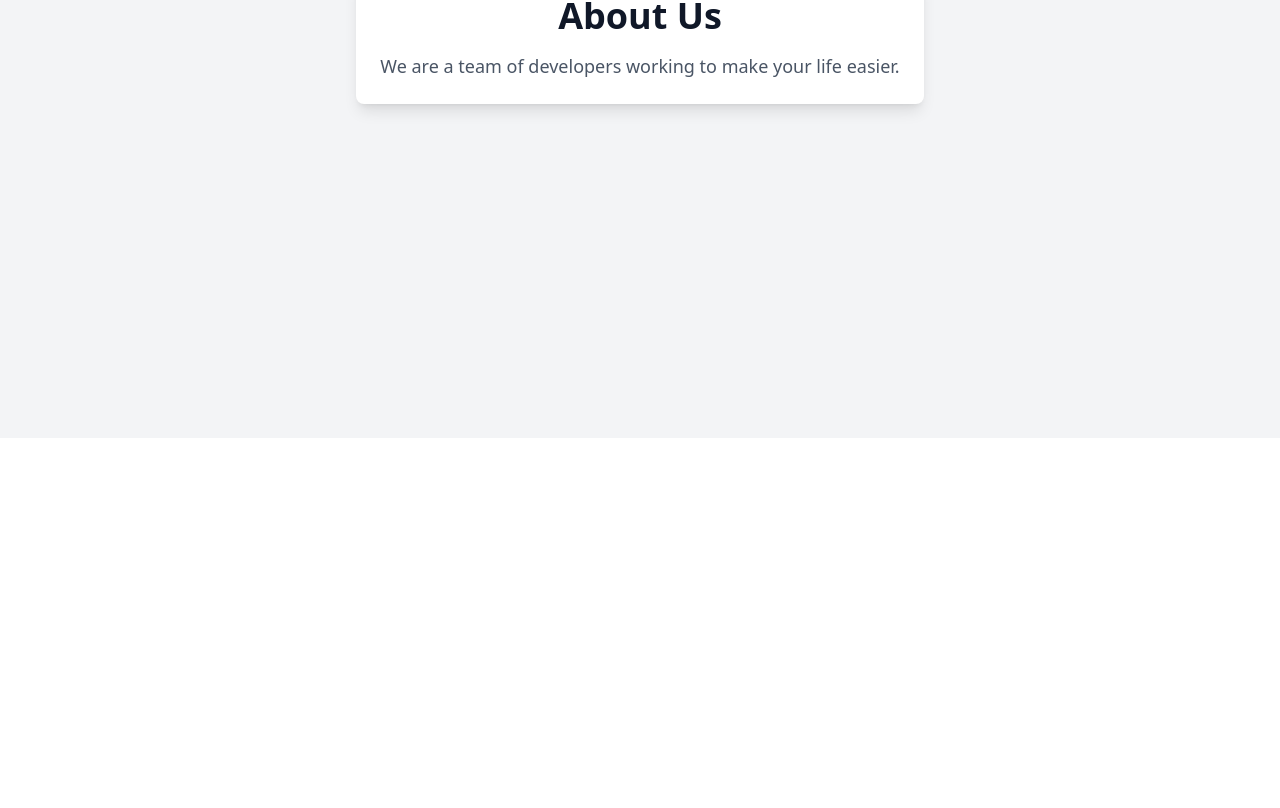
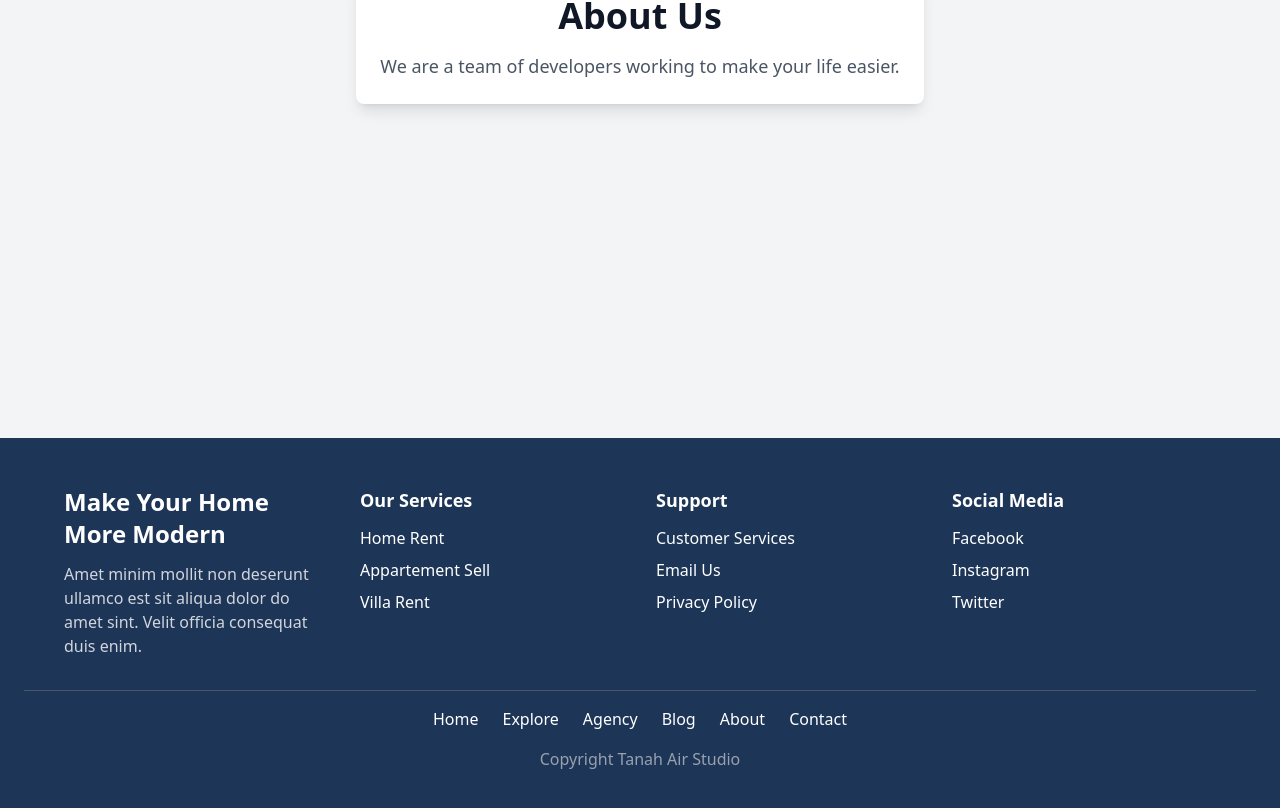
Before and after one commit to OuachouX7/real-Estate-project, a React (Vite) app in the folder client/: page /about in a window 1280 px wide. Shown: the part 458-1266 px from the top of the page. Before the commit the page ends 896 px from the top, so only its background shows below. Built offline with nearby package versions, Linux system fonts and the light colour scheme.

Commit message:
Added some home designes

```diff
--- a/client/package.json
+++ b/client/package.json
@@ -16,6 +16,7 @@
     "lucide-react": "^0.479.0",
     "react": "^19.0.0",
     "react-dom": "^19.0.0",
+    "react-icons": "^5.5.0",
     "react-router-dom": "^7.2.0",
     "tailwindcss": "^4.0.9"
   },
--- a/client/src/Pages/About.jsx
+++ b/client/src/Pages/About.jsx
@@ -1,6 +1,7 @@
 import React from "react";
 import { lazy } from "react";
 const Navbar = lazy(() => import("../components/navbar"));
+const Footer = lazy(() => import("../components/footer"));
 
 const About = () => {
   return (
@@ -14,6 +15,7 @@ const About = () => {
           </p>
         </div>
       </div>
+      <Footer/>
     </>
   );
 };
--- a/client/src/Pages/Contact.jsx
+++ b/client/src/Pages/Contact.jsx
@@ -1,6 +1,8 @@
 import React from "react";
 import { lazy } from "react";
 const Navbar = lazy(() => import("../components/navbar"));
+const Footer = lazy(() => import("../components/footer"));
+
 
 const Contact = () => {
   return (
@@ -14,6 +16,7 @@ const Contact = () => {
           </p>
         </div>
       </div>
+      <Footer/>
     </>
   );
 };
--- a/client/src/Pages/Home.jsx
+++ b/client/src/Pages/Home.jsx
@@ -4,6 +4,7 @@ import { useNavigate } from "react-router-dom";
 import { useState, useEffect } from "react";
 const Navbar = lazy(() => import("../components/navbar"));
 const SearchBar = lazy(() => import("../components/searchBar"));
+const Footer = lazy(() => import("../components/footer"));
 
 const Home = () => {
   const [properties, setProperties] = useState([]);
@@ -39,10 +40,15 @@ const Home = () => {
             </button>
           </div>
           <div className="grid grid-cols-4 gap-4 mt-4">
-
             {properties.map((listing, index) => (
-            <div key={index} className="p-4 border rounded-lg shadow-sm" onClick={() => navigate(`/property/${listing.id}`)}>
-              <img src={`http://localhost:8000/storage/images/${listing.images[0].image_url}`}/>
+              <div
+                key={index}
+                className="p-4 border rounded-lg shadow-sm"
+                onClick={() => navigate(`/property/${listing.id}`)}
+              >
+                <img
+                  src={`http://localhost:8000/storage/images/${listing.images[0].image_url}`}
+                />
 
                 <h3 className="text-lg font-semibold">{listing.title}</h3>
                 <div className="flex items-center text-gray-600 text-sm">
@@ -53,12 +59,46 @@ const Home = () => {
                 </div>
               </div>
             ))}
-
-
-
           </div>
         </div>
       </div>
+
+        <div className="bg-green-500 text-white p-10 py-25 flex items-center justify-between mt-10 w-full">
+          <div className="max-w-lg ml-10">
+            <h2 className="text-3xl font-bold">
+              Nice And Comfortable House For Family
+            </h2>
+            <p className="mt-4 text-sm opacity-90">
+              Amet minim mollit non deserunt ullamco est sit aliqua dolor do
+              amet sint. Velit officia consequat duis enim velit mollit.
+              Exercitation veniam consequat sunt nostrud amet.
+            </p>
+            <div className="flex items-center mt-4">
+              <span className="text-yellow-400 text-lg">⭐ ⭐ ⭐ ⭐ ⭐</span>
+            </div>
+            <div className="mt-4">
+              <h3 className="font-semibold text-lg">Park Tea Hyung</h3>
+              <p className="text-sm opacity-80">Pedagang Bakso</p>
+            </div>
+            <div className="flex gap-4 mt-6">
+              <button className="text-white text-xl hover:opacity-80">←</button>
+              <button className="text-white text-xl hover:opacity-80">→</button>
+            </div>
+          </div>
+          <div className="bg-gray-200 w-80 h-80 rounded-lg mr-10"></div>
+        </div>
+
+        <div className="bg-gray-600 text-white text-center py-35  w-full ">
+          <h2 className="text-3xl font-bold">
+            Get Luxury And Cheap Housing <br /> And Guaranteed Forever
+          </h2>
+          <button className="mt-6 px-6 py-3 bg-orange-500 text-white font-semibold rounded-lg hover:bg-orange-600">
+            Contact Now
+          </button>
+        </div>
+
+
+      <Footer />
     </>
   );
 };
--- a/client/src/Pages/Properties.jsx
+++ b/client/src/Pages/Properties.jsx
@@ -1,6 +1,7 @@
 import React from "react";
 import { lazy } from "react";
 const Navbar = lazy(() => import("../components/navbar"));
+const Footer = lazy(() => import("../components/footer"));
 
 const Properties = () => {
   return (
@@ -14,6 +15,7 @@ const Properties = () => {
           </p>
         </div>
       </div>
+      <Footer/>
     </>
   );
 };
--- a/client/src/Pages/PropertyDetails.jsx
+++ b/client/src/Pages/PropertyDetails.jsx
@@ -1,16 +1,131 @@
+import { useEffect, useState } from "react";
 import { useParams } from "react-router-dom";
+import Navbar from "../components/navbar";
+import { FaMapMarkerAlt, FaBed, FaBath, FaCar } from "react-icons/fa";
+import { AiFillStar } from "react-icons/ai";
+const Footer = lazy(() => import("../components/footer"));
 
 const PropertyDetails = () => {
   const { id } = useParams();
+  const [property, setProperty] = useState(null);
+  const [loading, setLoading] = useState(true);
+  const [error, setError] = useState(null);
+
+  useEffect(() => {
+    const fetchProperty = async () => {
+      try {
+        const response = await fetch(`http://localhost:8000/api/properties/${id}`);
+        if (!response.ok) {
+          throw new Error("Failed to fetch property details");
+        }
+        const data = await response.json();
+        setProperty(data);
+      } catch (err) {
+        setError(err.message);
+      } finally {
+        setLoading(false);
+      }
+    };
+
+    fetchProperty();
+  }, [id]);
+
+  if (loading) return <p className="text-center text-gray-500 mt-10">Loading...</p>;
+  if (error) return <p className="text-center text-red-500 mt-10">Error: {error}</p>;
 
   return (
-    <div>
-      <h1>Property Details</h1>
-      <p>Property ID: {id}</p>
-      <>
-        // write code here
-      </>
-    </div>
+    <>
+      <Navbar />
+      <div className="max-w-6xl mx-auto p-6">
+        {/* Title & Location */}
+        <h1 className="text-4xl font-bold text-gray-800">{property.title}</h1>
+        <p className="text-gray-600 flex items-center mt-2">
+          <FaMapMarkerAlt className="text-blue-500 mr-2" /> {property.location}
+        </p>
+
+        {/* Image Gallery */}
+        <div className="mt-6">
+          <img
+            src={property.image_url}
+            alt={property.title}
+            className="w-full h-[400px] object-cover rounded-lg border-2 border-blue-500"
+          />
+          <div className="grid grid-cols-3 gap-4 mt-4">
+            {property.gallery_images?.map((img, index) => (
+              <img key={index} src={img} alt={`Gallery ${index}`} className="w-full h-24 object-cover rounded-md" />
+            ))}
+          </div>
+        </div>
+
+        {/* Description & Booking Section */}
+        <div className="grid grid-cols-3 gap-8 mt-8">
+          {/* Left - Description & Details */}
+          <div className="col-span-2">
+            <h2 className="text-2xl font-semibold text-gray-800 mb-4">Description</h2>
+            <p className="text-gray-600">{property.description}</p>
+
+            {/* Overview */}
+            <h3 className="text-xl font-semibold mt-6">Overview</h3>
+            <div className="flex items-center space-x-6 mt-2">
+              <span className="flex items-center text-gray-700">
+                <FaBed className="text-blue-500 mr-2" /> {property.bedrooms} Bedrooms
+              </span>
+              <span className="flex items-center text-gray-700">
+                <FaBath className="text-blue-500 mr-2" /> {property.bathrooms} Bathrooms
+              </span>
+              <span className="flex items-center text-gray-700">
+                <FaCar className="text-blue-500 mr-2" /> {property.garage} Garage
+              </span>
+              <span className="text-gray-700">{property.size} Sqft</span>
+            </div>
+
+            {/* Property Details */}
+            <h3 className="text-xl font-semibold mt-6">Details</h3>
+            <div className="grid grid-cols-2 gap-4 mt-2">
+              <p className="text-gray-700"><strong>Property ID:</strong> {property.id}</p>
+              <p className="text-gray-700"><strong>Price:</strong> ${property.price}</p>
+              <p className="text-gray-700"><strong>Size:</strong> {property.size} Sqft</p>
+              <p className="text-gray-700"><strong>Year Built:</strong> {property.year_built}</p>
+              <p className="text-gray-700"><strong>Category:</strong> {property.category}</p>
+              <p className="text-gray-700"><strong>Status:</strong> {property.status}</p>
+            </div>
+          </div>
+
+          {/* Right - Booking Box */}
+          <div className="bg-white shadow-lg p-6 rounded-lg border border-gray-200">
+            <div className="flex items-center justify-between">
+              <p className="text-2xl font-semibold text-gray-900">${property.price} / Night</p>
+              <div className="flex items-center text-yellow-500">
+                <AiFillStar className="mr-1" /> <span className="font-semibold">{property.rating}</span>
+                <span className="text-gray-500 text-sm ml-1">({property.reviews} Reviews)</span>
+              </div>
+            </div>
+
+            {/* Booking Form */}
+            <form className="mt-4">
+              <label className="block text-gray-700 font-medium">Name</label>
+              <input type="text" placeholder="Your Full Name" className="w-full p-2 border rounded mt-1" />
+
+              <label className="block text-gray-700 font-medium mt-3">Email</label>
+              <input type="email" placeholder="Your Email" className="w-full p-2 border rounded mt-1" />
+
+              <label className="block text-gray-700 font-medium mt-3">Date</label>
+              <input type="date" className="w-full p-2 border rounded mt-1" />
+
+              <button
+                type="submit"
+                className="w-full bg-orange-500 text-white px-4 py-2 rounded mt-4 hover:bg-orange-600 transition"
+              >
+                Reserve
+              </button>
+            </form>
+
+            <p className="text-gray-500 text-sm mt-3">Certain reservations may also require a security deposit.</p>
+          </div>
+        </div>
+      </div>
+      <Footer/>
+    </>
   );
 };
 
--- /dev/null
+++ b/client/src/components/footer.jsx
@@ -0,0 +1,53 @@
+import React from "react";
+const Footer = () => {
+    return (
+      <footer className="bg-[#1D3557] text-white py-12 px-6">
+        <div className="max-w-6xl mx-auto grid md:grid-cols-4 gap-8 text-center md:text-left">
+          <div>
+            <h2 className="text-2xl font-bold">Make Your Home More Modern</h2>
+            <p className="mt-3 text-gray-300">
+              Amet minim mollit non deserunt ullamco est sit aliqua dolor do amet
+              sint. Velit officia consequat duis enim.
+            </p>
+          </div>
+          <div>
+            <h3 className="font-semibold text-lg">Our Services</h3>
+            <ul className="mt-3 space-y-2">
+              <li>Home Rent</li>
+              <li>Appartement Sell</li>
+              <li>Villa Rent</li>
+            </ul>
+          </div>
+          <div>
+            <h3 className="font-semibold text-lg">Support</h3>
+            <ul className="mt-3 space-y-2">
+              <li>Customer Services</li>
+              <li>Email Us</li>
+              <li>Privacy Policy</li>
+            </ul>
+          </div>
+          <div>
+            <h3 className="font-semibold text-lg">Social Media</h3>
+            <ul className="mt-3 space-y-2">
+              <li>Facebook</li>
+              <li>Instagram</li>
+              <li>Twitter</li>
+            </ul>
+          </div>
+        </div>
+        <div className="border-t border-gray-600 mt-8 pt-4 text-center">
+          <nav className="flex justify-center space-x-6">
+            <a href="#" className="hover:underline">Home</a>
+            <a href="#" className="hover:underline">Explore</a>
+            <a href="#" className="hover:underline">Agency</a>
+            <a href="#" className="hover:underline">Blog</a>
+            <a href="#" className="hover:underline">About</a>
+            <a href="#" className="hover:underline">Contact</a>
+          </nav>
+          <p className="mt-4 text-gray-400">Copyright Tanah Air Studio</p>
+        </div>
+      </footer>
+    );
+  };
+
+  export default Footer;
```
Also changed, not shown: client/src/Pages/addProperties.jsx (+11 -2 lines), 1 other file (tests, documents, lock files or other folders). Lines whose indentation alone changed are shown as unchanged.
